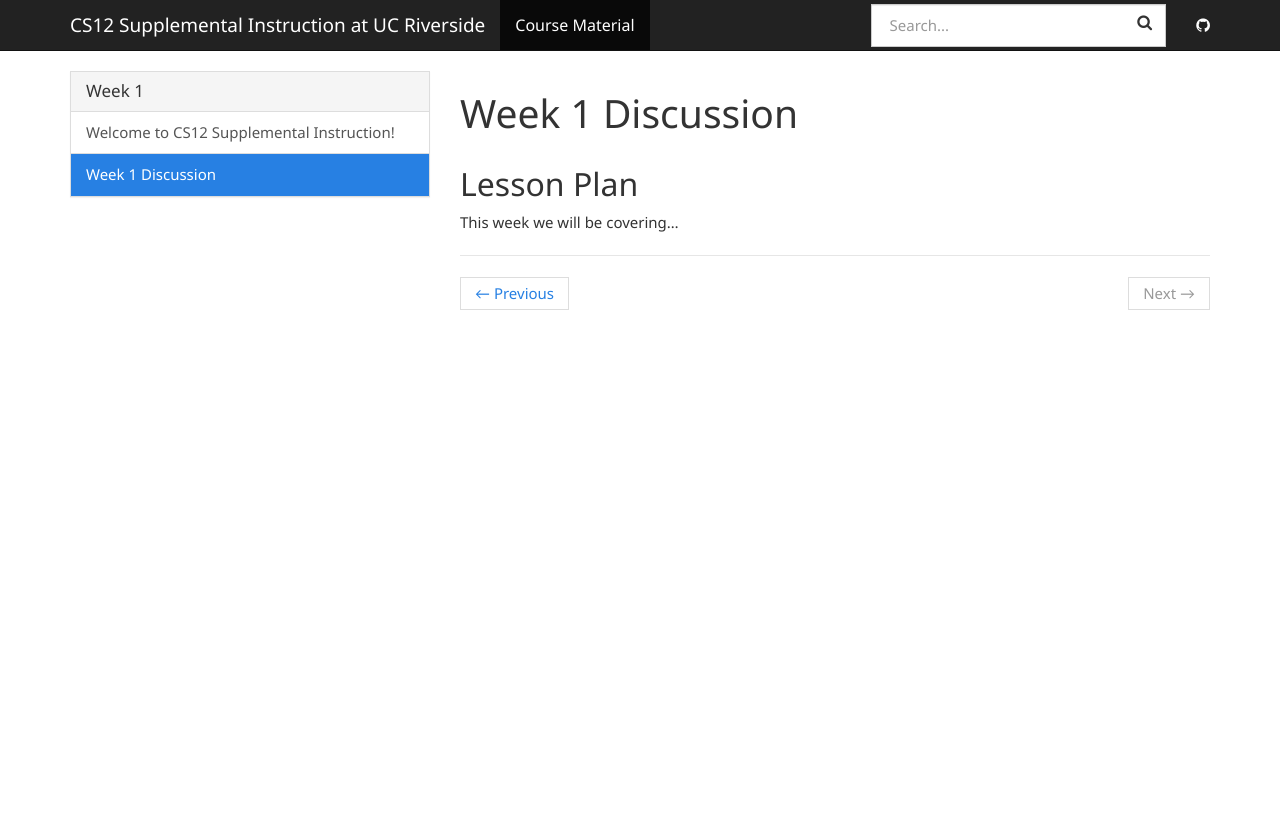
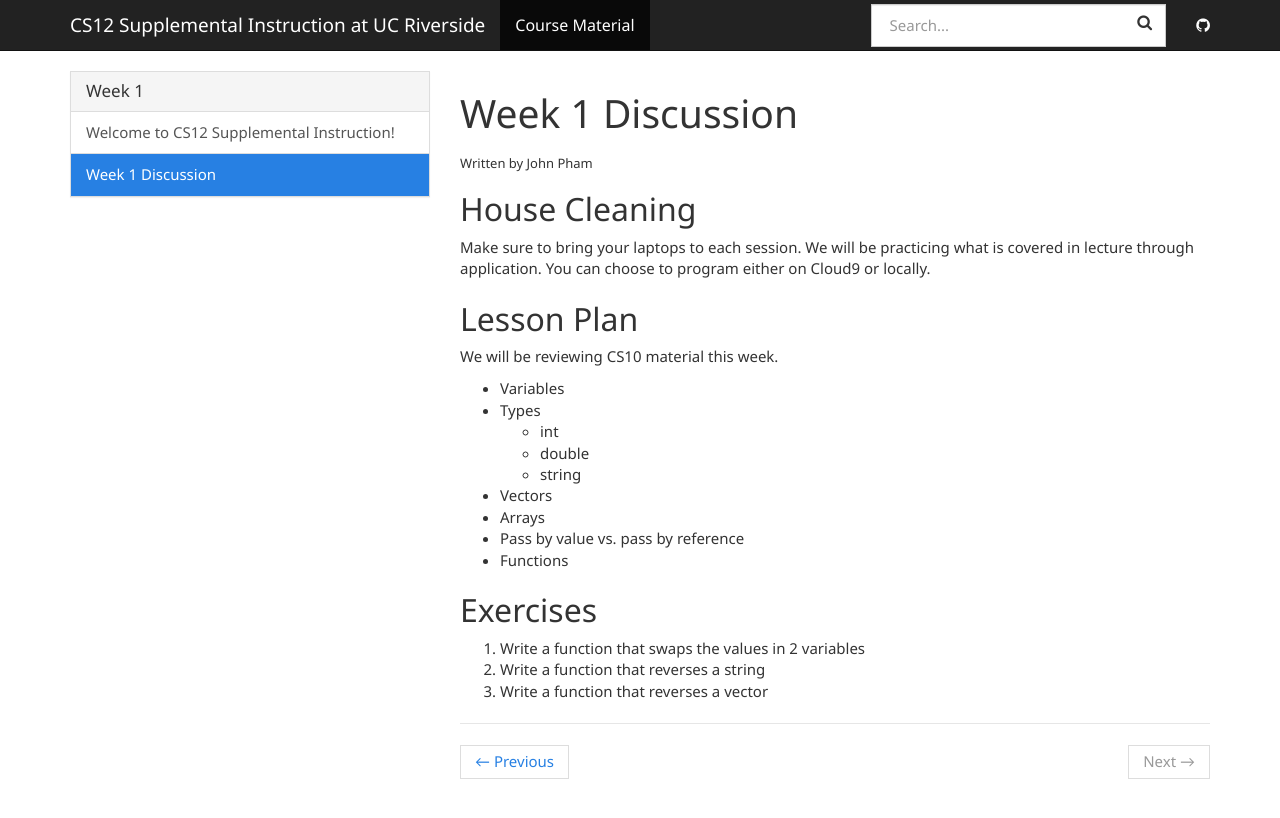
Before and after one commit to cs-si-ucr/cs12-reborn, a Jekyll site: the page built from _docs/week1_discussion.md, in a window 1280 px wide. Shown: the top 818 px of the page. Built offline with Jekyll 4.4.1, drawn with Linux system fonts in a browser that asks for light colours; nearby versions of some CDN libraries.

Commit message:
updating discussion 1

```diff
--- a/_docs/week1_discussion.md
+++ b/_docs/week1_discussion.md
@@ -3,6 +3,28 @@ title: Week 1 Discussion
 permalink: /docs/discussion1/
 ---
 
+###### Written by John Pham
+
+## House Cleaning
+
+Make sure to bring your laptops to each session. We will be practicing what is covered in lecture through application. You can choose to program either on Cloud9 or locally.
+
 ## Lesson Plan
 
-This week we will be covering...
+We will be reviewing CS10 material this week.
+
+* Variables
+* Types
+  * int
+  * double
+  * string
+* Vectors
+* Arrays
+* Pass by value vs. pass by reference
+* Functions
+
+## Exercises
+
+1. Write a function that swaps the values in 2 variables
+2. Write a function that reverses a string
+3. Write a function that reverses a vector
```
